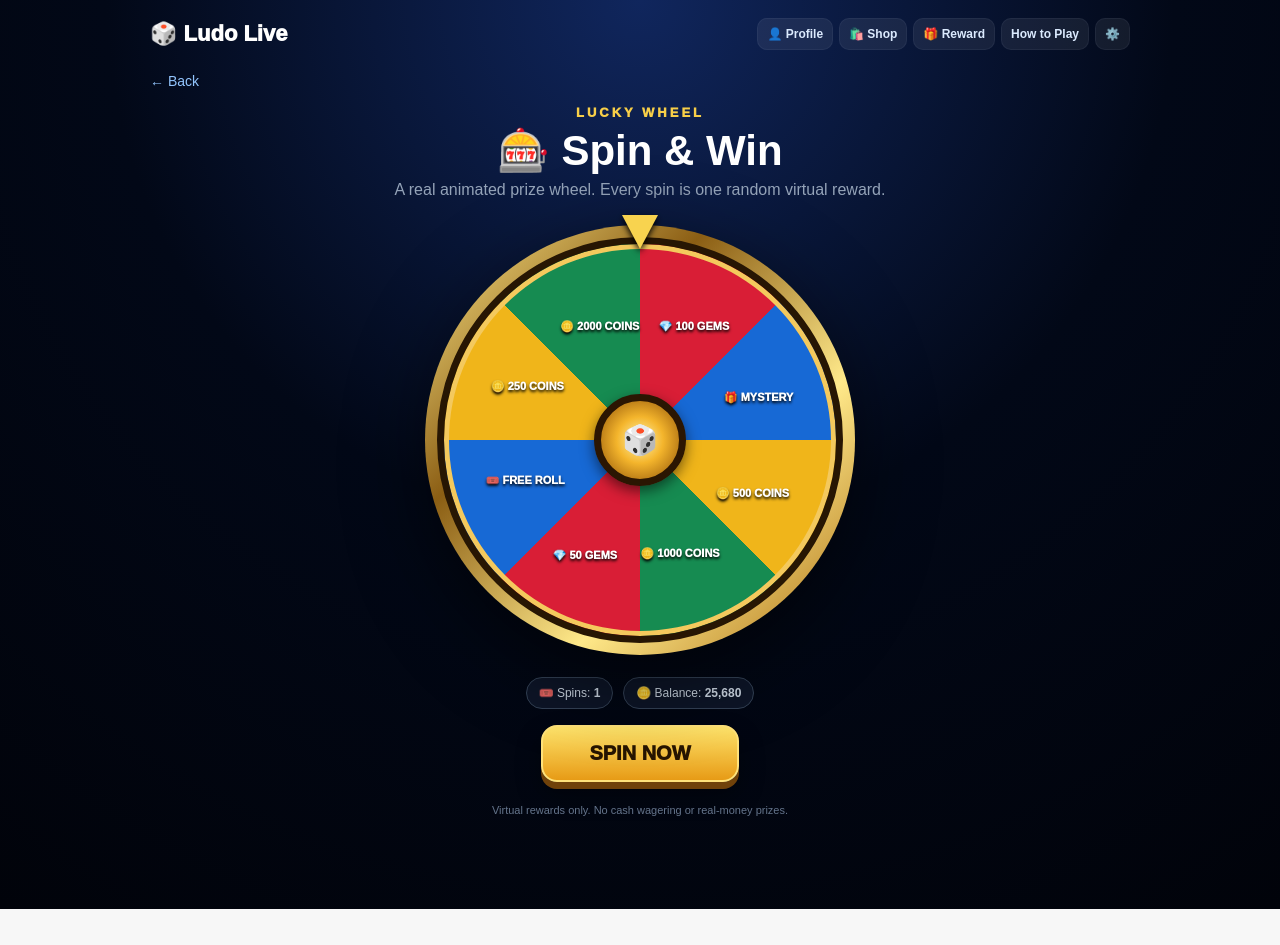
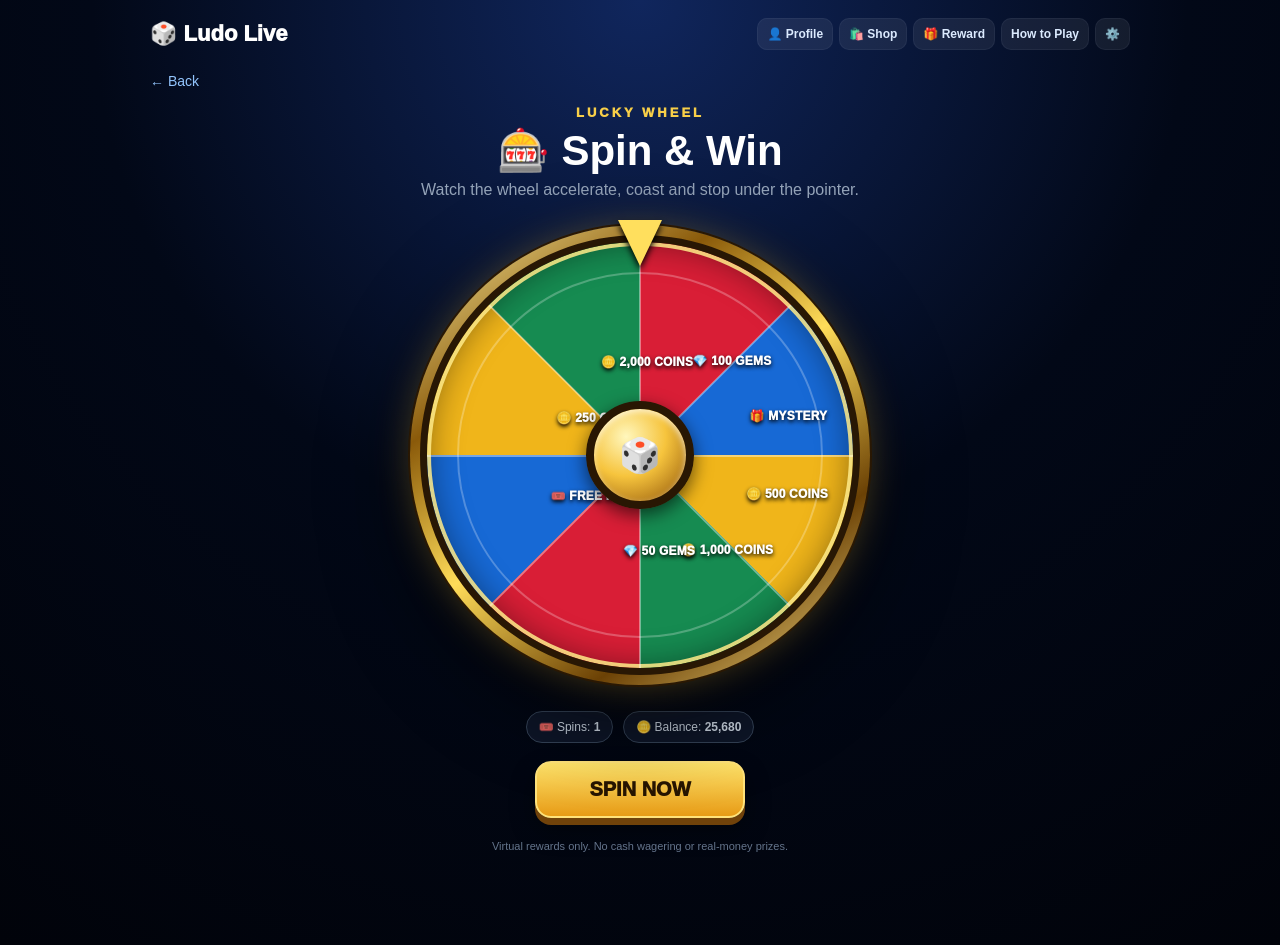
Before and after one commit to MrDan001/ludo-live, a Next.js app: page /spin in a window 1280 px wide. Before the commit the page ends 909 px from the top, so only its background shows below. Built offline with nearby package versions, Linux system fonts and the light colour scheme.

Commit message:
fix: make lucky wheel visibly spin and record completed spins

```diff
--- a/app/spin/page.tsx
+++ b/app/spin/page.tsx
@@ -2,27 +2,39 @@
 import { useEffect, useRef, useState } from "react";
 import AppFrame from "../_components/AppFrame";
 
-const prizes=["500 COINS","1000 COINS","50 GEMS","FREE ROLL","250 COINS","2000 COINS","100 GEMS","MYSTERY"];
+const prizes=["500 COINS","1,000 COINS","50 GEMS","FREE ROLL","250 COINS","2,000 COINS","100 GEMS","MYSTERY"];
 const icons=["🪙","🪙","💎","🎟️","🪙","🪙","💎","🎁"];
+const colors=["#d91e36","#1769d5","#f0b51a","#168b51","#d91e36","#1769d5","#f0b51a","#168b51"];
+function updateStats(patch:Record<string,number>){try{const current=JSON.parse(localStorage.getItem("ludo-stats")||"{}");localStorage.setItem("ludo-stats",JSON.stringify({...current,...patch}));window.dispatchEvent(new Event("ludo-stats-updated"))}catch{}}
 export default function SpinPage(){
- const [spinning,setSpinning]=useState(false);const [rotation,setRotation]=useState(0);const [result,setResult]=useState<string|null>(null);const [credits,setCredits]=useState(1);const rotationRef=useRef(0);
- useEffect(()=>{const saved=localStorage.getItem("ludo-spin-credits");if(saved)setCredits(Math.max(0,Number(saved)||1))},[]);
- const spin=()=>{if(spinning||credits<1)return;const winner=Math.floor(Math.random()*prizes.length);const segment=360/prizes.length;const target=360*7+(360-(winner*segment+segment/2));const next=rotationRef.current+target;rotationRef.current=next;setCredits(c=>{const n=c-1;localStorage.setItem("ludo-spin-credits",String(n));return n});setResult(null);setSpinning(true);setRotation(next);window.setTimeout(()=>{setSpinning(false);setResult(prizes[winner])},5200)};
- return <AppFrame back="/home"><div style={{maxWidth:620,margin:"0 auto",paddingBottom:50,textAlign:"center"}}>
-  <div style={{color:"#f8cf48",fontSize:13,fontWeight:950,letterSpacing:3}}>LUCKY WHEEL</div><h1 style={{fontSize:42,margin:"6px 0"}}>🎰 Spin & Win</h1><p style={{color:"#94a3b8",marginTop:0}}>A real animated prize wheel. Every spin is one random virtual reward.</p>
-  <div style={{position:"relative",width:"min(86vw,430px)",aspectRatio:"1",margin:"26px auto 22px",filter:"drop-shadow(0 24px 38px rgba(0,0,0,.55))"}}>
-   <div style={{position:"absolute",zIndex:5,left:"50%",top:-10,transform:"translateX(-50%)",width:0,height:0,borderLeft:"18px solid transparent",borderRight:"18px solid transparent",borderTop:"34px solid #f8d34f",filter:"drop-shadow(0 3px 3px #000)"}}/>
-   <div style={{position:"absolute",inset:0,borderRadius:"50%",padding:12,background:"linear-gradient(135deg,#ffe98a,#8b5e14,#ffe98a,#a96b10)",boxSizing:"border-box"}}>
-    <div style={{width:"100%",height:"100%",borderRadius:"50%",overflow:"hidden",border:"7px solid #271603",boxShadow:"inset 0 0 0 5px #f4c95d",transform:`rotate(${rotation}deg)`,transition:spinning?"transform 5.2s cubic-bezier(.12,.68,.12,1)":"none",background:"conic-gradient(#d91e36 0deg 45deg,#1769d5 45deg 90deg,#f0b51a 90deg 135deg,#168b51 135deg 180deg,#d91e36 180deg 225deg,#1769d5 225deg 270deg,#f0b51a 270deg 315deg,#168b51 315deg 360deg)",position:"relative"}}>
-     {prizes.map((p,i)=><div key={p} style={{position:"absolute",left:"50%",top:"50%",width:"42%",height:"1px",transform:`rotate(${i*45+22.5}deg)`,transformOrigin:"0 0",color:"#fff",fontWeight:950,fontSize:11,textShadow:"0 2px 3px #000",textAlign:"right",paddingRight:4,boxSizing:"border-box"}}><span style={{display:"inline-block",transform:`rotate(${-(i*45+22.5)}deg)`,whiteSpace:"nowrap"}}>{icons[i]} {p}</span></div>)}
-     <div style={{position:"absolute",left:"50%",top:"50%",transform:"translate(-50%,-50%)",width:92,height:92,borderRadius:"50%",background:"radial-gradient(circle,#fff5b0 0,#f4b52c 42%,#8a4d06 100%)",border:"7px solid #2b1602",display:"grid",placeItems:"center",boxShadow:"0 5px 14px #0008",fontSize:29}}>🎲</div>
+ const [spinning,setSpinning]=useState(false);const [rotation,setRotation]=useState(0);const [result,setResult]=useState<string|null>(null);const [credits,setCredits]=useState(1);const rotationRef=useRef(0);const timer=useRef<number|null>(null);
+ useEffect(()=>{const saved=localStorage.getItem("ludo-spin-credits");if(saved)setCredits(Math.max(0,Number(saved)||0));return()=>{if(timer.current)window.clearTimeout(timer.current)}},[]);
+ const spin=()=>{
+  if(spinning||credits<1)return;
+  const winner=Math.floor(Math.random()*prizes.length);const segment=360/prizes.length;
+  const landing=360-(winner*segment+segment/2);const next=rotationRef.current+360*9+landing;
+  rotationRef.current=next;setResult(null);setCredits(c=>{const n=c-1;localStorage.setItem("ludo-spin-credits",String(n));return n});setSpinning(true);
+  requestAnimationFrame(()=>requestAnimationFrame(()=>setRotation(next)));
+  timer.current=window.setTimeout(()=>{setSpinning(false);setResult(prizes[winner]);updateStats({spinsUsed:(JSON.parse(localStorage.getItem("ludo-stats")||"{}").spinsUsed||0)+1})},6200);
+ };
+ return <AppFrame back="/home"><div style={{maxWidth:650,margin:"0 auto",paddingBottom:50,textAlign:"center"}}>
+  <div style={{color:"#f8cf48",fontSize:13,fontWeight:950,letterSpacing:3}}>LUCKY WHEEL</div><h1 style={{fontSize:42,margin:"6px 0"}}>🎰 Spin & Win</h1><p style={{color:"#94a3b8",marginTop:0}}>Watch the wheel accelerate, coast and stop under the pointer.</p>
+  <div style={{position:"relative",width:"min(88vw,460px)",aspectRatio:"1",margin:"26px auto 26px",filter:"drop-shadow(0 28px 40px rgba(0,0,0,.6))"}}>
+   <div style={{position:"absolute",zIndex:20,left:"50%",top:-5,transform:"translateX(-50%)",width:0,height:0,borderLeft:"22px solid transparent",borderRight:"22px solid transparent",borderTop:"46px solid #ffdf5d",filter:"drop-shadow(0 4px 3px #000)"}}/>
+   <div style={{position:"absolute",inset:0,borderRadius:"50%",padding:10,background:"linear-gradient(145deg,#fff0a1,#8a5a0a 28%,#ffdc59 50%,#6b4105 75%,#ffe58a)",boxShadow:"0 0 0 2px #2a1803,0 0 35px rgba(255,202,59,.25)"}}>
+    <div style={{position:"relative",width:"100%",height:"100%",borderRadius:"50%",overflow:"hidden",border:"7px solid #281704",background:`conic-gradient(${colors.map((c,i)=>`${c} ${i*45}deg ${(i+1)*45}deg`).join(",")})`,transform:`rotate(${rotation}deg)`,transition:spinning?"transform 6.1s cubic-bezier(.08,.72,.12,1)":"none",willChange:"transform",boxShadow:"inset 0 0 0 4px rgba(255,236,137,.85),inset 0 0 35px rgba(0,0,0,.45)"}}>
+      {prizes.map((p,i)=><div key={p} style={{position:"absolute",left:"50%",top:"50%",width:"48%",height:2,transform:`rotate(${i*45+22.5}deg)`,transformOrigin:"0 50%",pointerEvents:"none"}}><span style={{display:"block",transform:`translateY(-50%) rotate(${-(i*45+22.5)}deg)`,textAlign:"right",whiteSpace:"nowrap",paddingRight:9,color:"#fff",fontSize:12,fontWeight:950,textShadow:"0 2px 4px #000",letterSpacing:.2}}>{icons[i]} {p}</span></div>)}
+      {Array.from({length:8},(_,i)=><div key={i} style={{position:"absolute",left:"50%",top:"50%",width:"50%",height:2,transform:`rotate(${i*45}deg)`,transformOrigin:"0 50%",background:"rgba(255,255,255,.4)"}}/>)}
+      <div style={{position:"absolute",inset:"7%",borderRadius:"50%",border:"2px solid rgba(255,255,255,.25)",pointerEvents:"none"}}/>
+      <div style={{position:"absolute",left:"50%",top:"50%",transform:"translate(-50%,-50%)",width:108,height:108,borderRadius:"50%",background:"radial-gradient(circle at 35% 30%,#fff7bd,#f6c43d 45%,#8c4f06 100%)",border:"8px solid #291703",display:"grid",placeItems:"center",boxShadow:"0 6px 18px rgba(0,0,0,.6),inset 0 3px 6px rgba(255,255,255,.7)",fontSize:34}}>🎲</div>
     </div>
    </div>
   </div>
-  <div style={{display:"flex",justifyContent:"center",gap:10,marginBottom:16}}><span style={pill}>🎟️ Spins: <b>{credits}</b></span><span style={pill}>🪙 Balance: <b>25,680</b></span></div>
-  <button onClick={spin} disabled={spinning||credits<1} style={{border:"2px solid #ffe27a",borderRadius:16,padding:"15px 46px",fontSize:20,fontWeight:950,color:"#271500",background:spinning?"#9ca3af":"linear-gradient(180deg,#ffe46b,#e79b16)",boxShadow:"0 7px 0 #70420a,0 12px 24px #0006",cursor:spinning?"wait":"pointer"}}>{spinning?"SPINNING…":"SPIN NOW"}</button>
-  {result&&<div style={{marginTop:24,padding:18,borderRadius:18,background:"linear-gradient(135deg,#132e1b,#071c13)",border:"1px solid #35d17c",boxShadow:"0 0 35px rgba(34,197,94,.16)"}}><div style={{fontSize:12,color:"#86efac",fontWeight:900,letterSpacing:2}}>🎉 JACKPOT RESULT</div><div style={{fontSize:28,fontWeight:950,marginTop:6}}>{result}</div></div>}
+  <div style={{display:"flex",justifyContent:"center",gap:10,marginBottom:18,flexWrap:"wrap"}}><span style={pill}>🎟️ Spins: <b>{credits}</b></span><span style={pill}>🪙 Balance: <b>25,680</b></span></div>
+  <button onClick={spin} disabled={spinning||credits<1} style={{border:"2px solid #ffe27a",borderRadius:16,padding:"15px 52px",fontSize:20,fontWeight:950,color:"#271500",background:spinning?"linear-gradient(180deg,#a8a8a8,#707070)":"linear-gradient(180deg,#ffe46b,#e79b16)",boxShadow:"0 7px 0 #70420a,0 12px 24px #0006",cursor:spinning?"wait":credits<1?"not-allowed":"pointer"}}>{spinning?"SPINNING…":"SPIN NOW"}</button>
+  {result&&<div style={{marginTop:24,padding:18,borderRadius:18,background:"linear-gradient(135deg,#132e1b,#071c13)",border:"1px solid #35d17c",boxShadow:"0 0 35px rgba(34,197,94,.16)",animation:"prizePop .45s ease-out"}}><div style={{fontSize:12,color:"#86efac",fontWeight:900,letterSpacing:2}}>🎉 YOU WON</div><div style={{fontSize:28,fontWeight:950,marginTop:6}}>{result}</div></div>}
   <p style={{color:"#64748b",fontSize:11,marginTop:22}}>Virtual rewards only. No cash wagering or real-money prizes.</p>
+  <style>{`@keyframes prizePop{0%{transform:scale(.85);opacity:0}100%{transform:scale(1);opacity:1}}`}</style>
  </div></AppFrame>
 }
 const pill={padding:"8px 12px",borderRadius:999,background:"rgba(15,23,42,.9)",border:"1px solid #334155",color:"#cbd5e1",fontSize:12};
```
